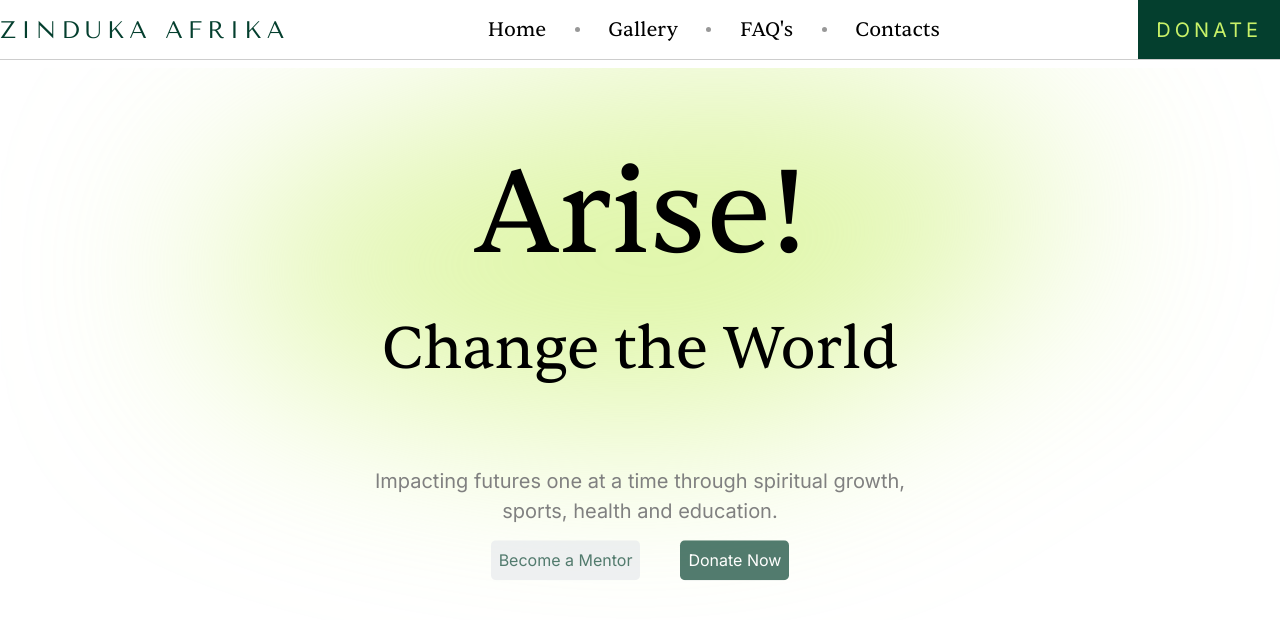
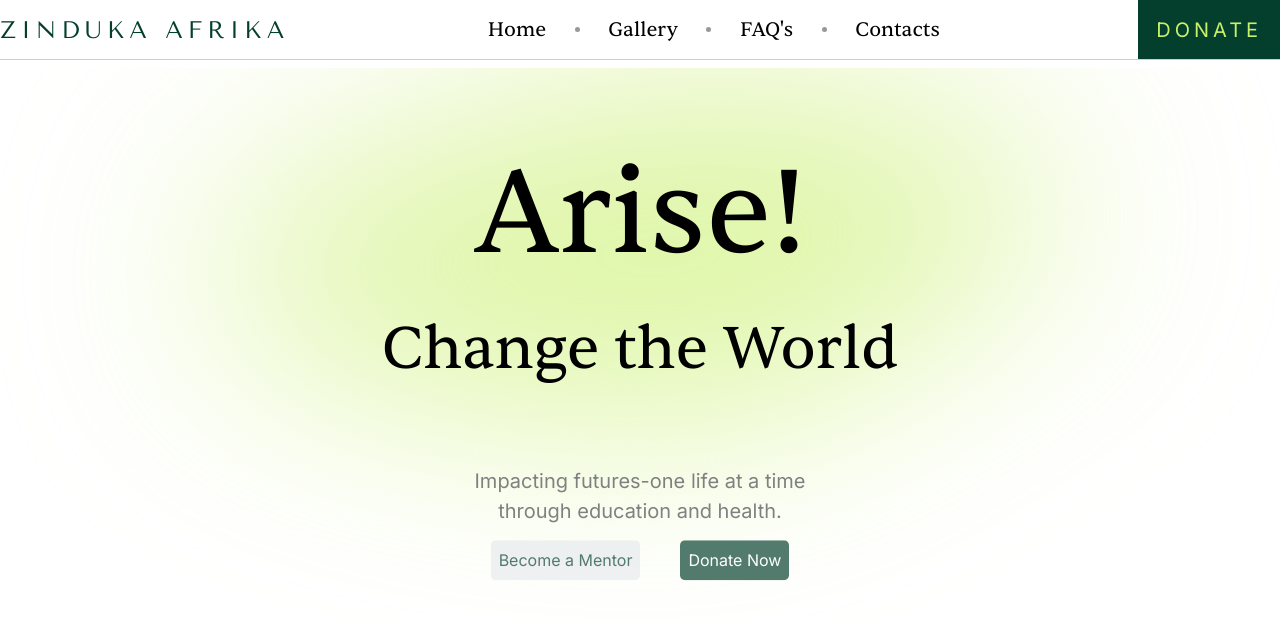
Before and after one commit to koechian/zinduka-afrika, a Next.js app: page / in a window 1280 px wide. Shown: the top 620 px of the page. Built offline with nearby package versions, Linux system fonts and the light colour scheme.

Commit message:
Typo Fixes

```diff
--- a/src/app/components/Sections/Hero/Hero.tsx
+++ b/src/app/components/Sections/Hero/Hero.tsx
@@ -67,8 +67,8 @@ const Hero = () => {
           World
         </h1>
         <p className={[inter.className, "heroTextP"].join(" ")}>
-          Impacting futures one at a time through spiritual growth,
-          <br /> sports, health and education.
+          Impacting futures-one life at a time
+          <br /> through education and health.
         </p>
         <div
           ref={buttonContainer}
--- a/src/app/layout.tsx
+++ b/src/app/layout.tsx
@@ -2,8 +2,8 @@ import "./globals.css";
 import { sentient } from "./fonts";
 
 export const metadata = {
-  title: "Zidnuka Afrika",
-  description: "Arise!Change the World",
+  title: "Zinduka Afrika",
+  description: "Arise! Change the World",
 };
 
 export default function RootLayout({
@@ -12,7 +12,8 @@ export default function RootLayout({
   children: React.ReactNode;
 }) {
   return (
-      <html className={sentient.className} lang="en">
-      <body>{children}</body></html>
-  )
+    <html className={sentient.className} lang="en">
+      <body>{children}</body>
+    </html>
+  );
 }
```
